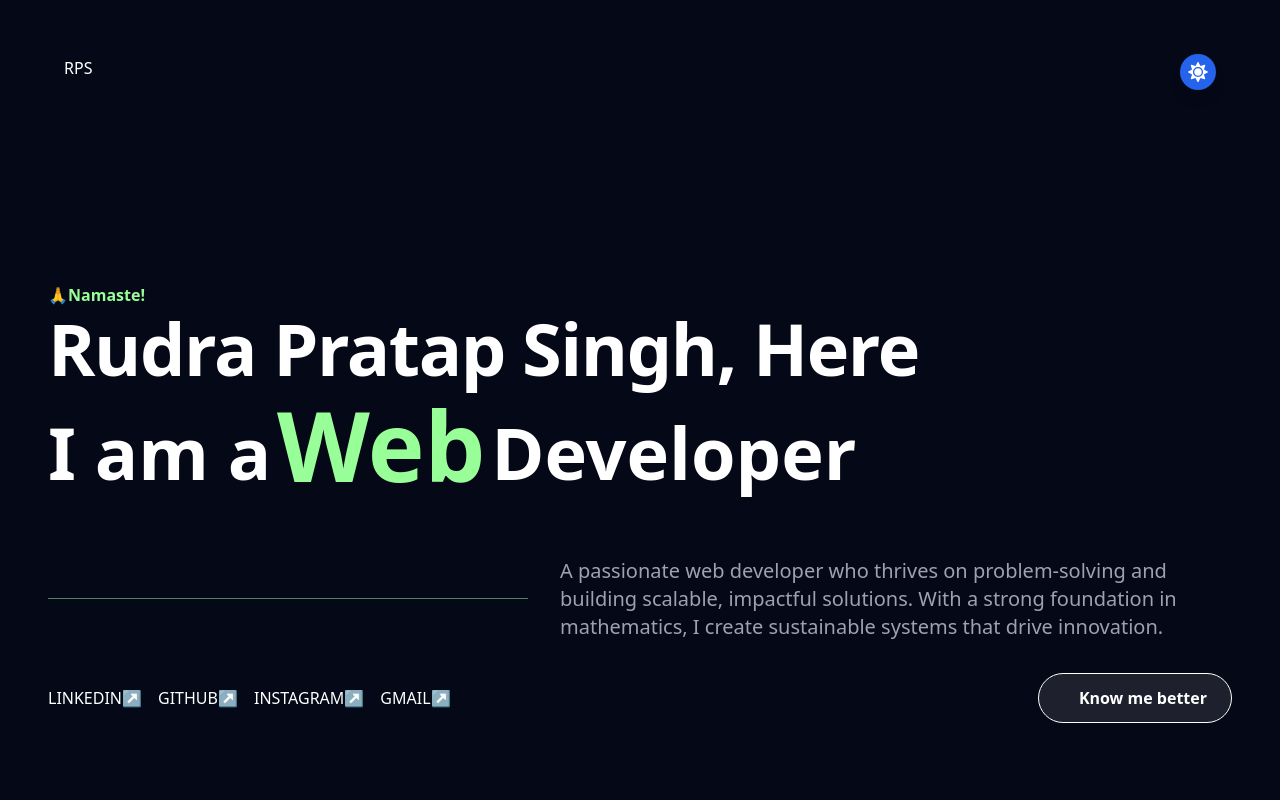
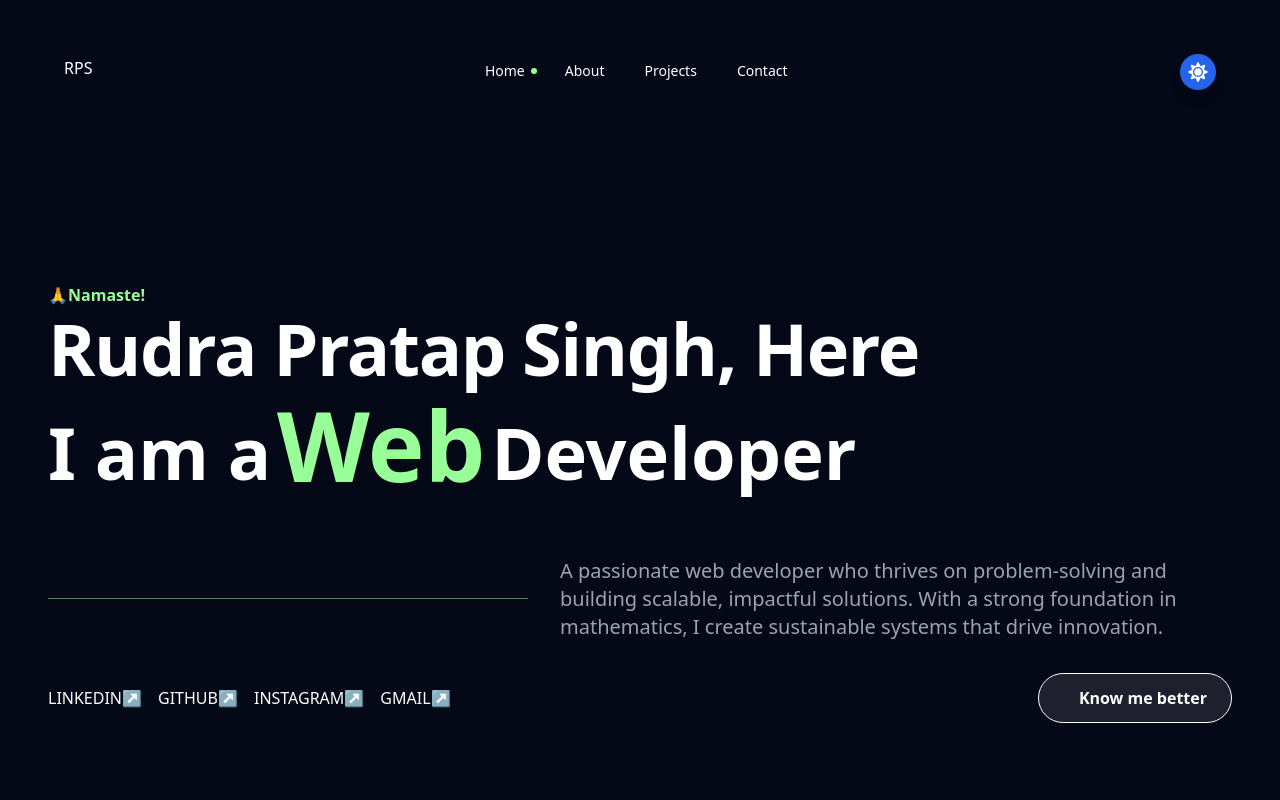
Before and after one commit to lord-rudra0/My-Portfolio, a React (Vite) app: page / in a window 1280 px wide. Shown: the top 800 px of the page. Built offline with nearby package versions, Linux system fonts and the light colour scheme.

Commit message:
navbar problem fixed

```diff
--- a/src/components/MobileNav.jsx
+++ b/src/components/MobileNav.jsx
@@ -2,6 +2,7 @@ import { Link as RouterLink, useLocation } from 'react-router-dom';
 import { motion } from 'framer-motion';
 import PropTypes from 'prop-types';
 import { FaHome, FaUser, FaCode, FaEnvelope } from 'react-icons/fa';
+import '../styles/navbar.css';
 
 const MobileNav = ({ links }) => {
   const location = useLocation();
@@ -30,7 +31,7 @@ const MobileNav = ({ links }) => {
 
   return (
     <motion.div
-      className="md:hidden fixed bottom-0 left-0 right-0 bg-black/10 backdrop-blur-lg border-t border-white/10 z-50"
+      className="mobile-nav fixed bottom-0 left-0 right-0 bg-black/10 backdrop-blur-lg border-t border-white/10 z-50"
       initial={{ y: 100 }}
       animate={{ y: 0 }}
       transition={{ duration: 0.5 }}
--- a/src/components/Navbar.jsx
+++ b/src/components/Navbar.jsx
@@ -5,6 +5,7 @@ import { motion, useScroll, useTransform } from 'framer-motion';
 // import { useTheme } from '../context/ThemeContext';
 import ThemeToggle from './ThemeToggle';
 import MobileNav from './MobileNav';
+import '../styles/navbar.css';
 
 const Navbar = () => {
   // const [nav, setNav] = useState(false);
@@ -65,7 +66,7 @@ const Navbar = () => {
 
           {/* Desktop Navigation */}
           <motion.div
-            className="hidden md:flex items-center justify-center"
+            className="desktop-nav items-center justify-center"
             style={{ gap: itemSpacing }}
           >
             {links.map(({ id, link, path }) => (
--- /dev/null
+++ b/src/styles/navbar.css
@@ -0,0 +1,19 @@
+@media (min-width: 768px) and (min-height: 600px) {
+  .desktop-nav {
+    display: flex;
+  }
+
+  .mobile-nav {
+    display: none;
+  }
+}
+
+@media (max-width: 767px), (max-height: 599px) {
+  .desktop-nav {
+    display: none;
+  }
+
+  .mobile-nav {
+    display: block;
+  }
+}
```
